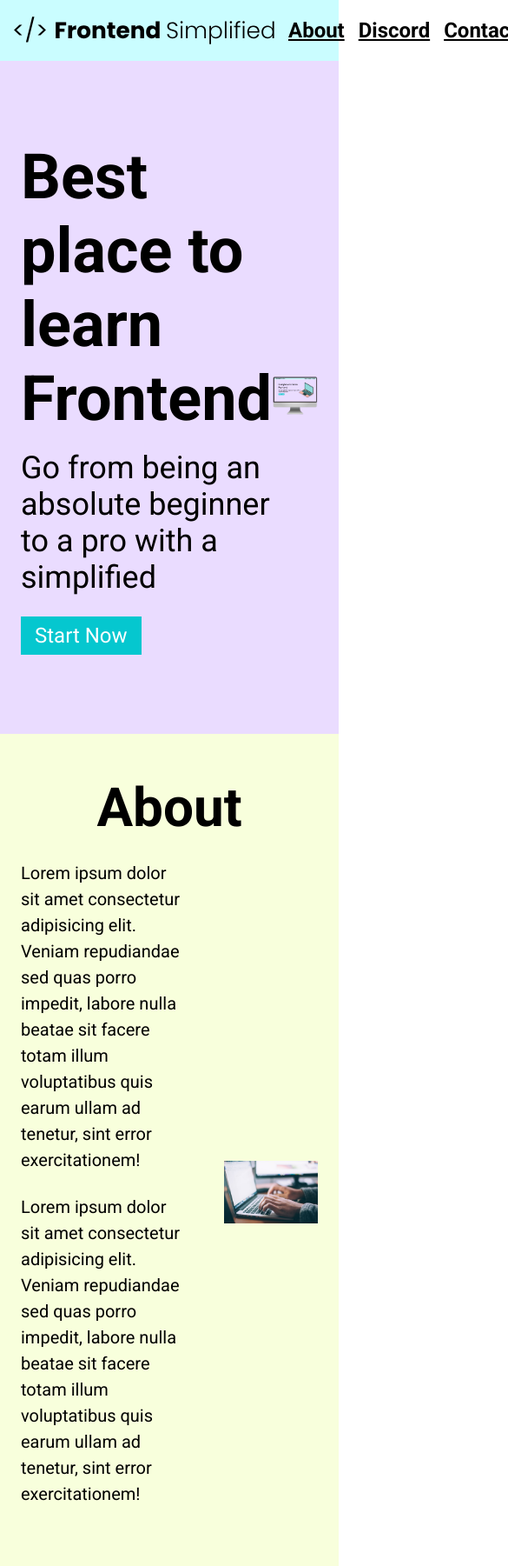
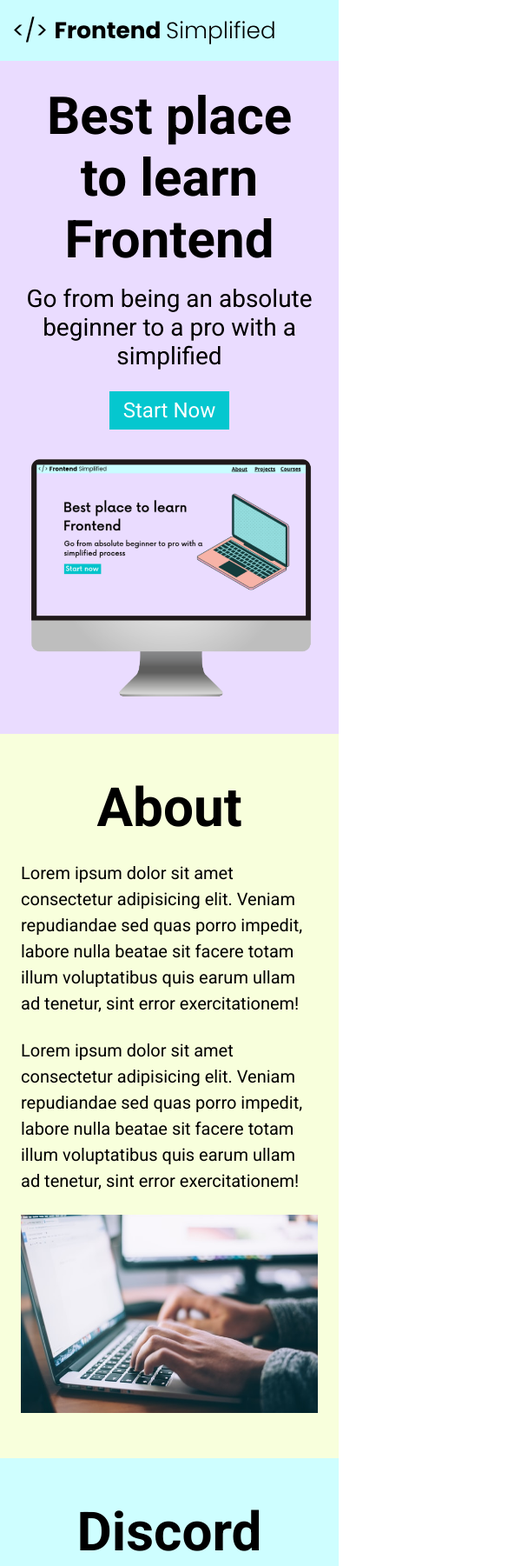
Before and after one commit to mj0142/HTML-tutorial, a plain HTML site: page index.html in a window 390 px wide. Shown: the top 1801 px of the page at 87% size, 585 px wide, since content can reach past the window. Drawn offline with Linux system fonts and the light colour scheme.

Commit message:
amended responsivity

```diff
--- a/index.html
+++ b/index.html
@@ -4,7 +4,7 @@
     <meta charset="UTF-8" />
     <meta name="viewport" content="width=device-width, initial-scale=1.0" />
     <title>Document</title>
-    <link rel="stylesheet" href="./styles.css">
+    <link rel="stylesheet" href="./styles.css" />
   </head>
   <body>
     <section>
@@ -18,10 +18,12 @@
       </nav>
       <header>
         <div class="row">
-            <div>
+          <div class="home__description">
             <h1>Best place to learn Frontend</h1>
-                <p class="subheader">Go from being an absolute beginner to a pro with a simplified</p>
-                <button>Start Now</button>
+            <p class="subheader">
+              Go from being an absolute beginner to a pro with a simplified
+            </p>
+            <button class="home__description--botton">Start Now</button>
           </div>
           <figure>
             <img src="./Assets/laptop.png" alt="Home page image" />
@@ -38,15 +40,15 @@
             <div class="section__description--wrapper">
               <p class="section__description--para">
                 Lorem ipsum dolor sit amet consectetur adipisicing elit. Veniam
-                repudiandae sed quas porro impedit, labore nulla beatae sit facere
-                totam illum voluptatibus quis earum ullam ad tenetur, sint error
-                exercitationem!
+                repudiandae sed quas porro impedit, labore nulla beatae sit
+                facere totam illum voluptatibus quis earum ullam ad tenetur,
+                sint error exercitationem!
               </p>
               <p class="section__description--para">
                 Lorem ipsum dolor sit amet consectetur adipisicing elit. Veniam
-                repudiandae sed quas porro impedit, labore nulla beatae sit facere
-                totam illum voluptatibus quis earum ullam ad tenetur, sint error
-                exercitationem!
+                repudiandae sed quas porro impedit, labore nulla beatae sit
+                facere totam illum voluptatibus quis earum ullam ad tenetur,
+                sint error exercitationem!
               </p>
             </div>
             <figure class="about__img--wrapper">
@@ -62,19 +64,19 @@
           <div class="section__description">
             <figure class="about__img--wrapper">
               <img src="./Assets/discord.png" alt="" />
-          </figure >
+            </figure>
             <div class="section__description--wrapper">
               <p class="section__description--para">
                 Lorem ipsum dolor sit amet consectetur adipisicing elit. Veniam
-              repudiandae sed quas porro impedit, labore nulla beatae sit facere
-              totam illum voluptatibus quis earum ullam ad tenetur, sint error
-              exercitationem!
+                repudiandae sed quas porro impedit, labore nulla beatae sit
+                facere totam illum voluptatibus quis earum ullam ad tenetur,
+                sint error exercitationem!
               </p>
               <p class="section__description--para">
                 Lorem ipsum dolor sit amet consectetur adipisicing elit. Veniam
-              repudiandae sed quas porro impedit, labore nulla beatae sit facere
-              totam illum voluptatibus quis earum ullam ad tenetur, sint error
-              exercitationem!
+                repudiandae sed quas porro impedit, labore nulla beatae sit
+                facere totam illum voluptatibus quis earum ullam ad tenetur,
+                sint error exercitationem!
               </p>
             </div>
           </div>
@@ -87,14 +89,17 @@
           <label for="Email"></label>
           <input type="email" placeholder="john@example.com" />
           <label for="Message"></label>
-            <textarea type="text" placeholder="Cool website, let's get connected!"></textarea>
+          <textarea
+            type="text"
+            placeholder="Cool website, let's get connected!"
+          ></textarea>
           <button>Contact us!</button>
         </form>
       </section>
     </main>
 
     <footer>
-        <img class="footer__logo" src="./Assets/FES.svg" alt="">
+      <img class="footer__logo" src="./Assets/FES.svg" alt="" />
       <div class="footer__links">
         <a class="footer__link" href="#about">About</a>
         <a class="footer__link" href="#discord">Discord</a>
--- a/styles.css
+++ b/styles.css
@@ -1,10 +1,10 @@
-@import url('https://fonts.googleapis.com/css2?family=Roboto:wght@300;400;500;700&display=swap');
+@import url("https://fonts.googleapis.com/css2?family=Roboto:wght@300;400;500;700&display=swap");
 
 * {
   padding: 0;
   margin: 0;
   box-sizing: border-box;
-    font-family: 'Roboto', sans-serif;
+  font-family: "Roboto", sans-serif;
 }
 
 nav {
@@ -25,7 +25,7 @@ header {
   justify-content: center;
 }
 
-h1  {
+h1 {
   font-size: 72px;
 }
 
@@ -64,7 +64,7 @@ li {
 
 .row {
   width: 100%;
-     max-width:  1300px;
+  max-width: 1300px;
   margin: 0 auto;
   display: flex;
   align-items: center;
@@ -77,8 +77,6 @@ li {
 #footer {
   padding: 48px 0;
 }
-
-
 
 /*
 
@@ -148,9 +146,11 @@ form {
   display: flex;
   flex-direction: column;
   margin: 0 auto;
+  padding: 0 24px;
 }
 
-input, textarea {
+input,
+textarea {
   margin-bottom: 24px;
   font-size: 20px;
   padding: 6px 12px;
@@ -167,7 +167,6 @@ footer {
   display: flex;
   flex-direction: column;
   align-items: center;
-
 }
 
 .footer__logo {
@@ -182,3 +181,68 @@ footer {
 .footer__link {
   padding: 0 16px;
 }
+
+/* SMALL PHONES, TABLETS, LARGE SMARTPHONES */
+@media (max-width: 728px) {
+  .row {
+    flex-direction: column;
+  }
+
+  .home__description {
+    margin-bottom: 24px;
+    display: flex;
+    flex-direction: column;
+    align-items: center;
+  }
+
+  .home__description--botton {
+    max-width: 240px;
+  }
+
+  h1 {
+    text-align: center;
+    font-size: 60px;
+  }
+
+  .subheader {
+    text-align: center;
+    font-size: 28px;
+  }
+
+  ul {
+    display: none;
+  }
+
+  .section__description {
+    flex-direction: column;
+  }
+
+  .section__description--wrapper {
+    width: 100%;
+  }
+
+  .about__img--wrapper {
+    width: 100%;
+  }
+
+  #discord .section__description {
+    flex-direction: column-reverse;
+  }
+
+  footer {
+    padding: 48px 24px;
+  }
+
+  .footer__logo {
+    max-width: 360px;
+  }
+
+  .footer__link {
+    padding: 0 4px;
+    font-size: 18px;
+  }
+
+  .footer__link {
+    margin-bottom: 24px;
+  }
+}
```
Lines whose indentation alone changed are shown as unchanged.
